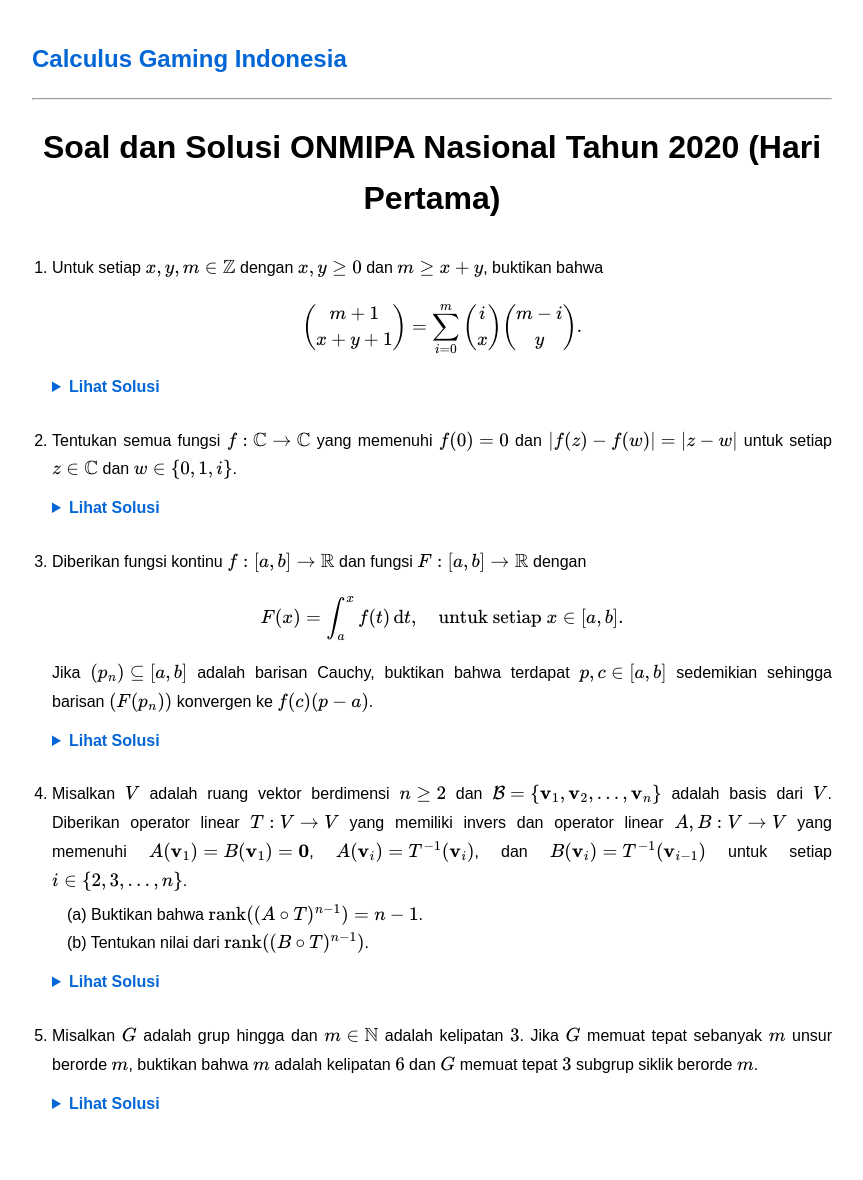
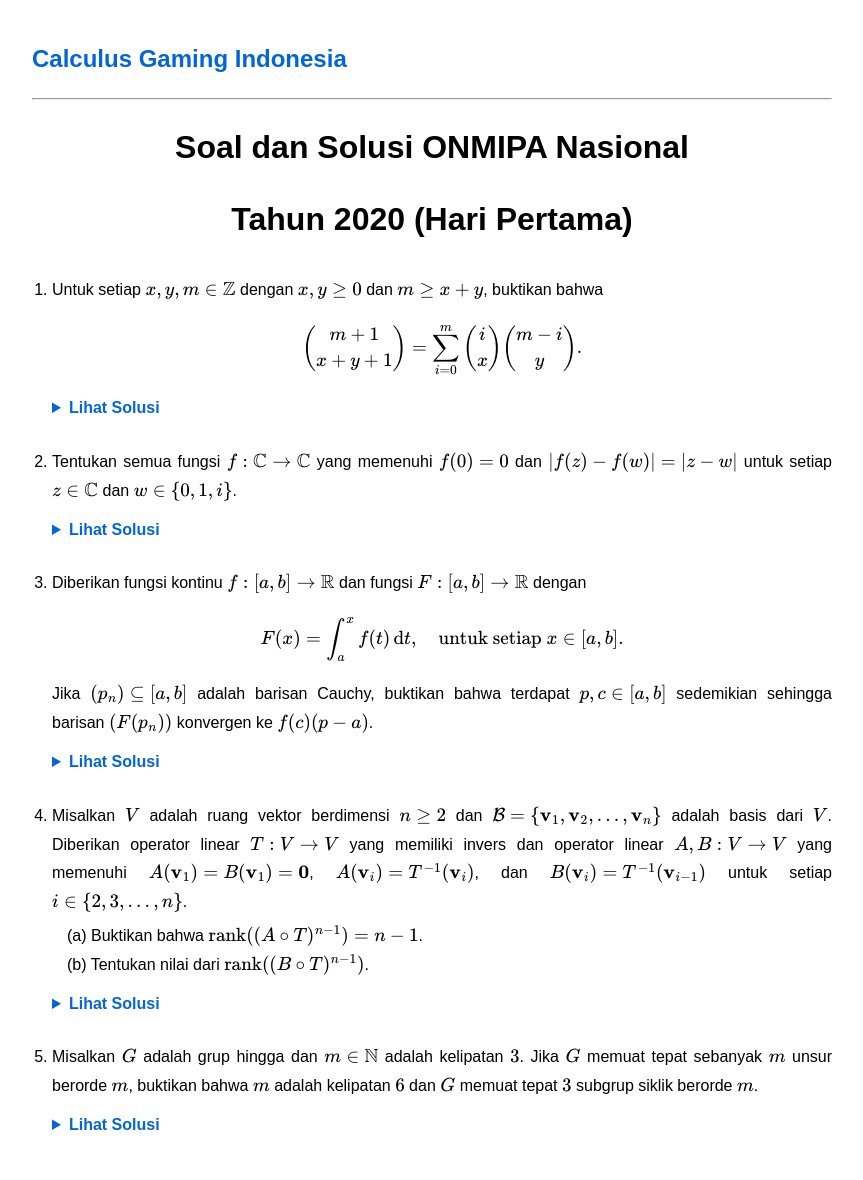
Before and after one commit to calculusgamingindonesia/calculusgamingindonesia.github.io, a Jekyll site: the page built from _posts/2026-06-29-onmipa-nas-20-1.md, in a window 1280 px wide. Shown: the whole page, without its empty margins (208-1071 px from the left). Built offline with Jekyll 4.4.1, drawn with Linux system fonts in a browser that asks for light colours; before the commit the page ends 1158 px from its top, so only the background shows below that.

Commit message:
Update 2026-06-29-onmipa-nas-20-1.md

```diff
--- a/_posts/2026-06-29-onmipa-nas-20-1.md
+++ b/_posts/2026-06-29-onmipa-nas-20-1.md
@@ -7,7 +7,8 @@
 ---
 
 <div style="text-align: center; margin-bottom: 30px;">
-    <h1 style="margin-bottom: 0;">Soal dan Solusi ONMIPA Nasional Tahun 2020 (Hari Pertama)</h1>
+    <h1 style="margin-bottom: 0;">Soal dan Solusi ONMIPA Nasional</h1>
+    <h1 style="margin-bottom: 0;">Tahun 2020 (Hari Pertama)</h1>
 </div>
 
 <ol style="padding-left: 20px; line-height: 1.8;">
```
